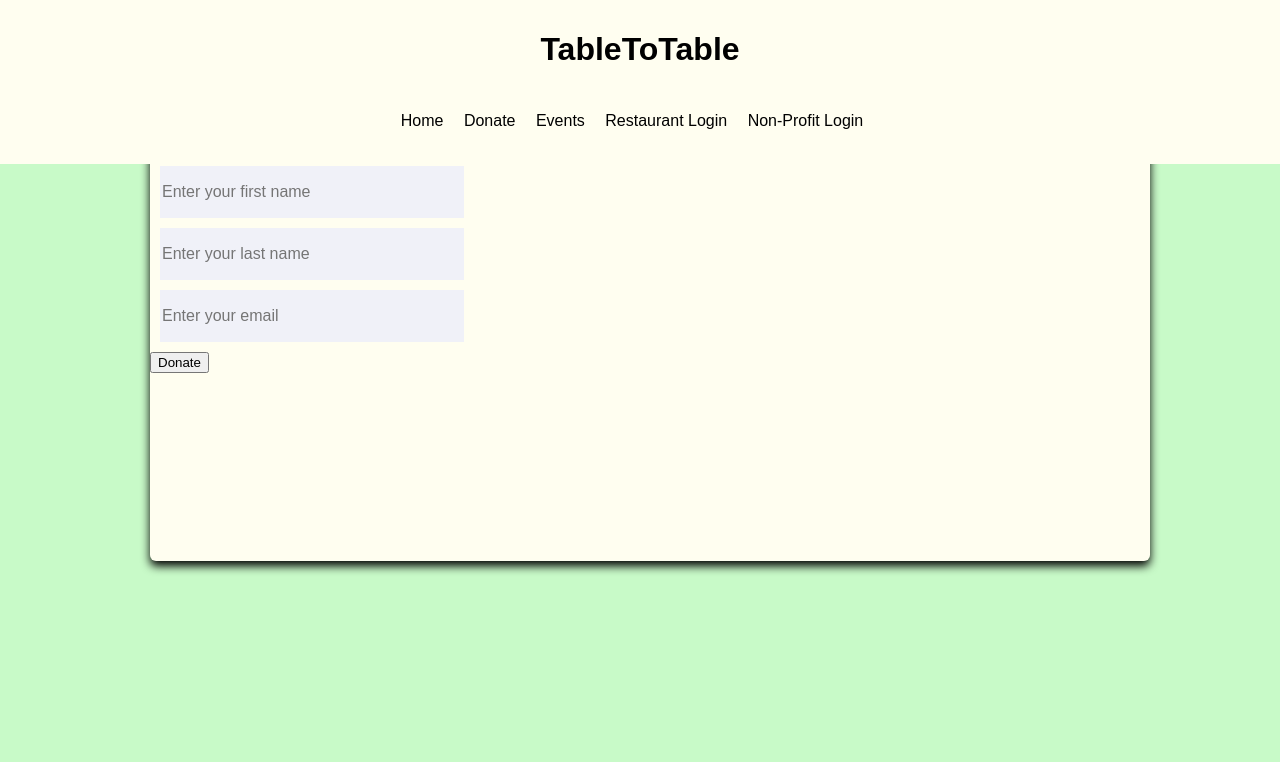
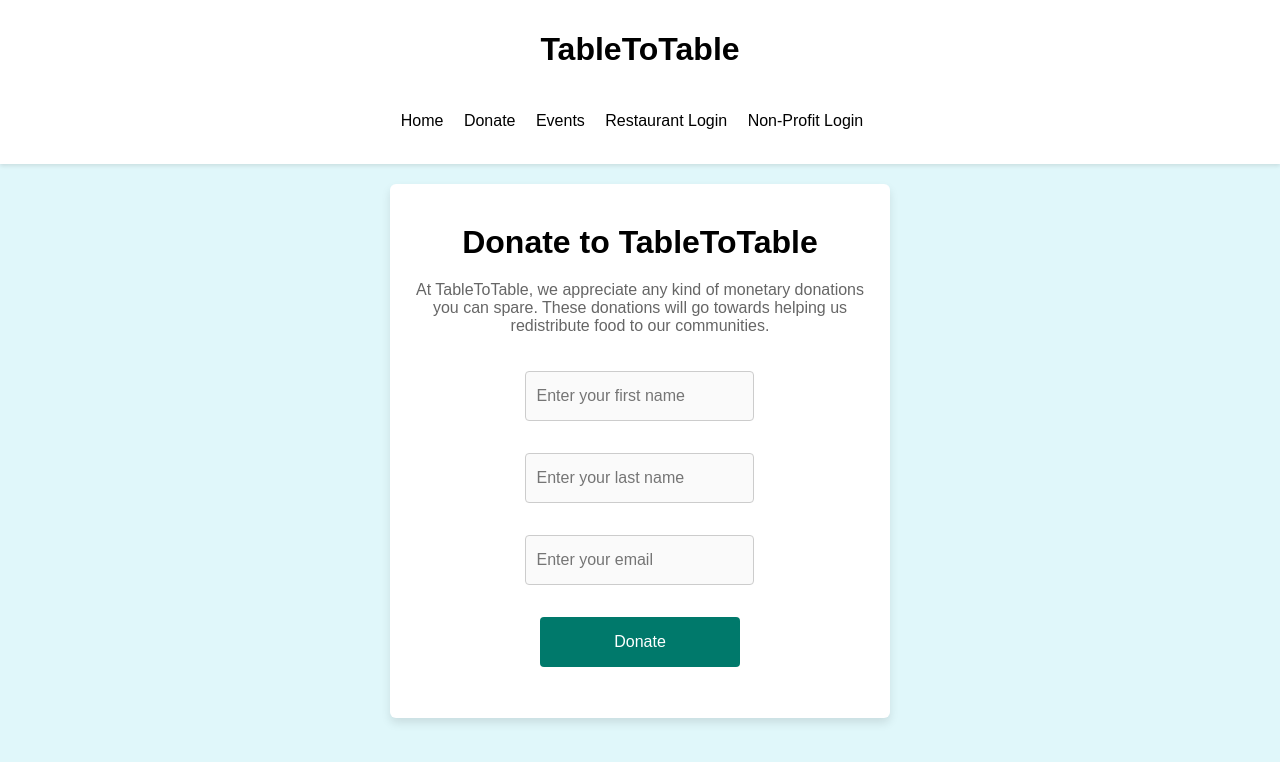
Before and after one commit to infinitydawn/group-project, a plain HTML site: page money_donation_form.html in a window 1280 px wide. Drawn offline with Linux system fonts and the light colour scheme.

Commit message:
updates to style of money donation form, fixed some errors of html of the form

```diff
--- a/money_donation_form.html
+++ b/money_donation_form.html
@@ -1,10 +1,14 @@
 <!DOCTYPE html>
 <html lang="en">
+
 <head>
     <meta charset="UTF-8">
     <meta name="viewport" content="width=device-width, initial-scale=1.0">
     <title>Food Donation Network</title>
     <link rel="stylesheet" href="style/forms.css">
+</head>
+
+<body>
     <header>
         <h1>TableToTable</h1>
         <nav>
@@ -17,30 +21,30 @@
             </ul>
         </nav>
     </header>
-</head>
+
     <main>
-    <div class = "container">
-        <h1>
-            Donate to TableToTable
-        </h1>
-    <div class = "Description">
+        <div class="container">
+            <h1>Donate to TableToTable</h1>
+            <div class="description">
                 At TableToTable, we appreciate any kind of monetary donations you can spare.
                 These donations will go towards helping us redistribute food to our communities.
             </div>
-    <form action = "/donate-money-form" method = "post">
-        <div class = "input-box">
-            <input type = "text" placeholder="Enter your first name">
+            <form action="/donate-money-form" method="post">
+                <div class="input-box">
+                    <input type="text" placeholder="Enter your first name">
                 </div>
-        <div class = "input-box">
-            <input type = "text" placeholder="Enter your last name">
+                <div class="input-box">
+                    <input type="text" placeholder="Enter your last name">
                 </div>
-        <div class = "input-box">
-            <input type = "text" placeholder="Enter your email">
+                <div class="input-box">
+                    <input type="text" placeholder="Enter your email">
                 </div>
-        <div>
-            <input type = "button" value = "Donate">
-        </div>
+                <div class="input-box">
+                    <input type="button" value="Donate">
                 </div>
             </form>
+        </div>
     </main>
+</body>
+
 </html>
--- a/style/forms.css
+++ b/style/forms.css
@@ -2,29 +2,29 @@ body {
     font-family: "Poppins", sans-serif;
     margin: 0;
     padding: 0;
-    background-color: #f4f4f4;
+    background: #e0f7fa;
     min-height: 100vh;
     display: flex;
     flex-direction: column;
+    align-items: center;
 }
 
 header {
-    position: absolute;
     top: 0;
     width: 100%;
-    background-color: #fffef0;
-    color: black;
+    background-color: #ffffff;
+    color: #333333;
     padding: 10px 0;
     text-align: center;
     z-index: 1000;
+    box-shadow: 0 2px 4px rgba(0, 0, 0, 0.1);
 }
 
 nav {
-    color: white;
+    color: #333333;
     text-align: center;
     padding: 0.5em 0;
 }
-
 
 nav ul {
     list-style: none;
@@ -39,56 +39,82 @@ nav ul li {
 nav ul li a {
     color: black;
     text-decoration: none;
+    font-weight: 500;
 }
 
 h1 {
     text-align: center;
     margin-bottom: 20px;
-}
-
-main {
-    margin-bottom: 200px;
-    margin-left: 150px;
-}
-
-body {
-    font-family:"Poppins", sans-serif;
-    min-height: 100vh;
-    width: 100%;
-    background: #c8fac8;
-    display:flex;
-    margin-left: 0px;
-    justify-content: center;
+    color: black;
 }
 
 .description {
     margin-bottom: 20px;
     text-align: center;
+    color: #666666;
+}
+
+main {
+    display: flex;
+    flex-direction: column;
+    align-items: center;
+    justify-content: center;
 }
 
 .container {
-    width: 1000px;
-    height: 500px;
-    background:#fffef0;
+    width: 80%;
+    max-width: 500px;
+    height: auto;
+    background: #ffffff;
     border-radius: 6px;
-    box-shadow: 0 5px 10px;
-}
-
-.container .content {
-    display:flex;
+    box-shadow: 0 5px 10px rgba(0, 0, 0, 0.1);
+    display: flex;
+    flex-direction: column;
+    align-items: center;
+    justify-content: center;
+    padding: 1.2em;
+    margin: 1.2em;
 }
 
 .input-box {
-    height: 50px;
-    width: 100px;
-    margin: 12px 0;
+    width: 100%;
+    margin: 1em 0;
+    display: flex;
+    flex-direction: column;
+    align-items: center;
 }
 
-.input-box input, .input-box textarea{
+.input-box input {
     font-size: 16px;
     height: 50px;
-    width: 300px;
+    width: 100%;
+    max-width: 400px;
+    border: 1px solid #cccccc;
+    background: #fafafa;
+    padding: 0 10px;
+    margin-bottom: 1em;
+    box-sizing: border-box;
+    border-radius: 4px;
+}
+
+.input-box input:focus {
+    border-color: #00796b;
+}
+
+.input-box input[type="button"] {
+    width: 100%;
+    max-width: 200px;
+    height: 50px;
+    background: #00796b;
+    color: white;
     border: none;
-    background: #f0f1f8;
-    margin-left: 10px;
+    cursor: pointer;
+    padding: 0 20px;
+    box-sizing: border-box;
+    border-radius: 4px;
+    transition: background 0.3s ease;
 }
+
+.input-box input[type="button"]:hover {
+    background: #004d40;
+}
```
Lines whose indentation alone changed are shown as unchanged.
